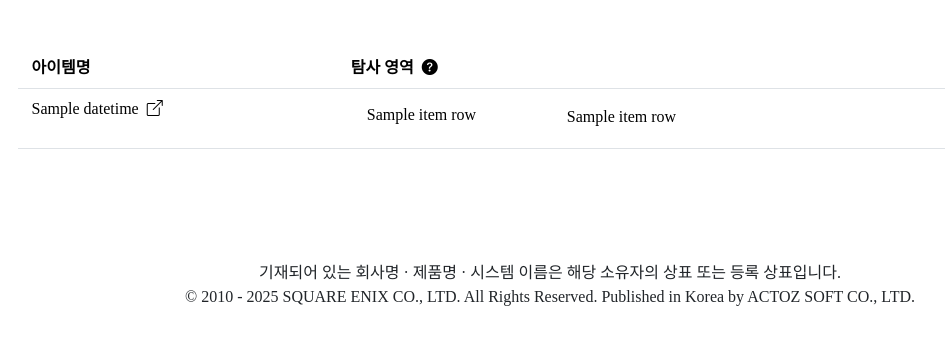
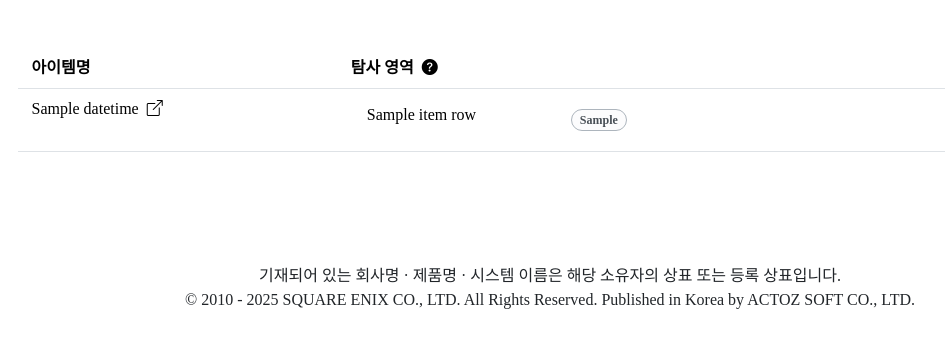
Before and after one commit to kohwj1/submarine, a Flask app: template templates/rewards.html in a window 1280 px wide. Shown: the part 200-548 px from the top of the page, without its empty margins (90-1035 px from the left). Run offline with Flask 3, Linux system fonts and the light colour scheme; the template is opened without the code that fills it: most values are stand-ins (such as "Sample title", 1, 10 or a date in 2020); some web fonts are replaced.

Commit message:
added pill-style for each reward item's name

```diff
--- a/templates/rewards.html
+++ b/templates/rewards.html
@@ -28,7 +28,11 @@
                         {% for item_row in row.map %}
                             <li class="d-flex list-group-item area-list">
                                 <h6 class="list_left"><a class="region-name" href="/submarine?region={{ item_row.region_id }}">{{ item_row.region_name }}</a></h6>
-                                <div class="list_right">{{ item_row.area_name }}</div>
+                                <div class="list_right">
+                                    {% for area_row in item_row.area_name %}
+                                        <span class="badge mx-1 my-1 px-2 py-1 text-dark-emphasis bg-light-subtle border border-dark-subtle rounded-pill">{{ area_row }}</span>
+                                    {% endfor %}
+                                </div>
                             </li>
                         {% endfor %}
                     </ul>
```
